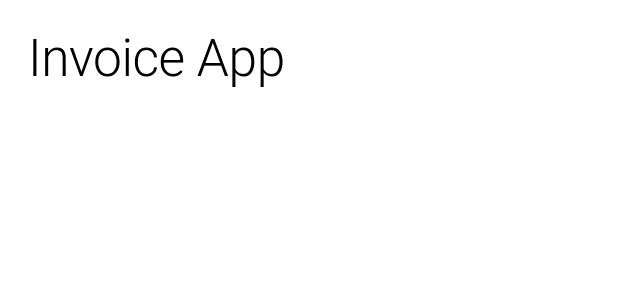
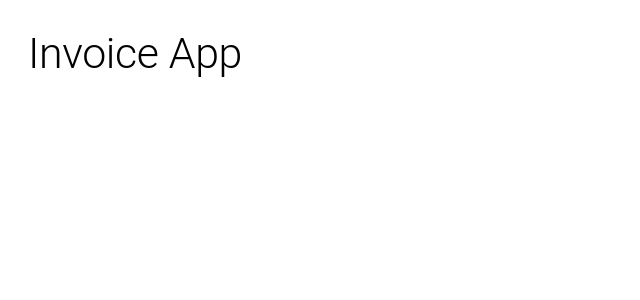
Before and after one commit to greg2012201/invoice-app-frontend, a React (Create React App) app: page / in a window 1280 px wide. Shown: the top 300 px of the page, without its empty margins (0-640 px from the left). Built offline with nearby package versions, Linux system fonts and the light colour scheme.

Commit message:
Update theme.

```diff
--- a/src/themes/mainTheme.ts
+++ b/src/themes/mainTheme.ts
@@ -9,12 +9,18 @@ declare module '@mui/material/styles' {
     interface TypographyOptions {
         typography?: {
             fontSize?: string;
+            subtitle1?: {
+                fontSize?: string;
+            };
         };
     }
 }
 
 export const theme = createTheme({
     typography: {
-        fontSize: 12,
+        fontSize: 10,
+        subtitle1: {
+            fontSize: 38,
+        },
     },
 });
```
